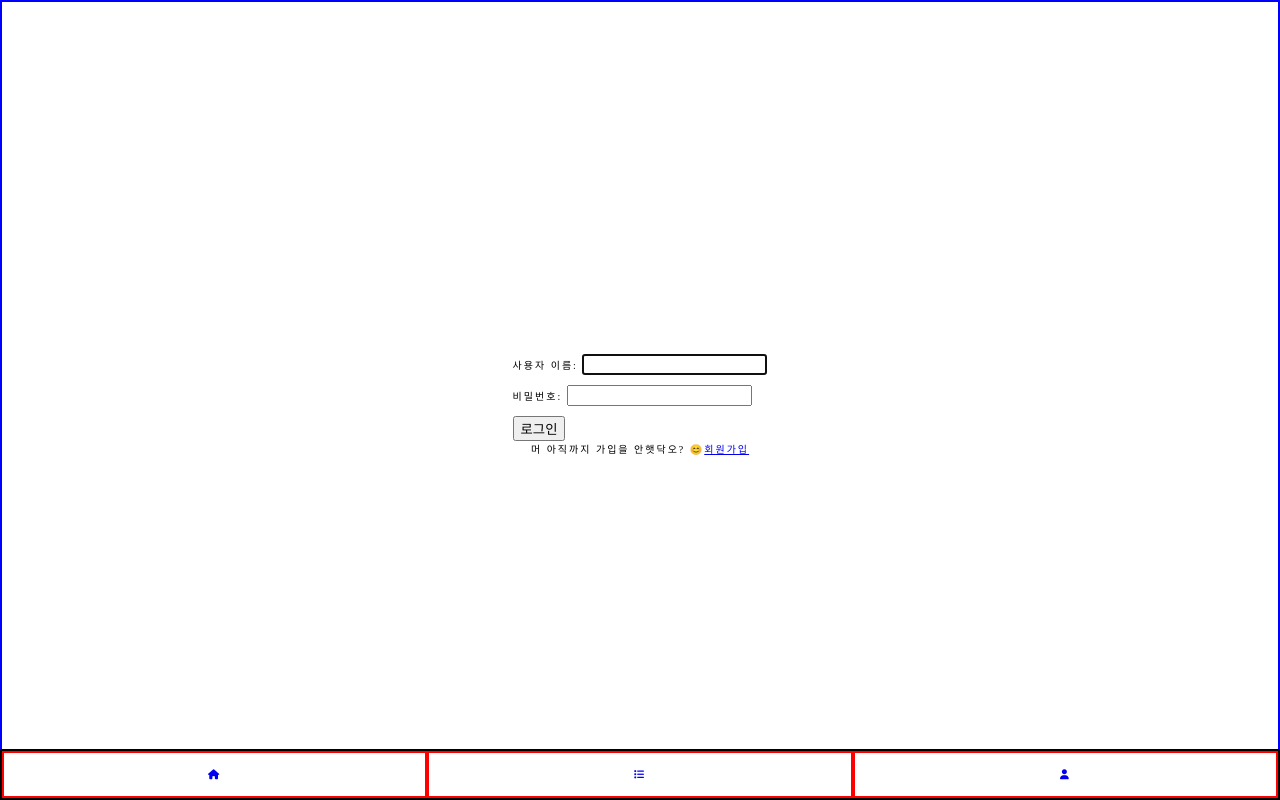
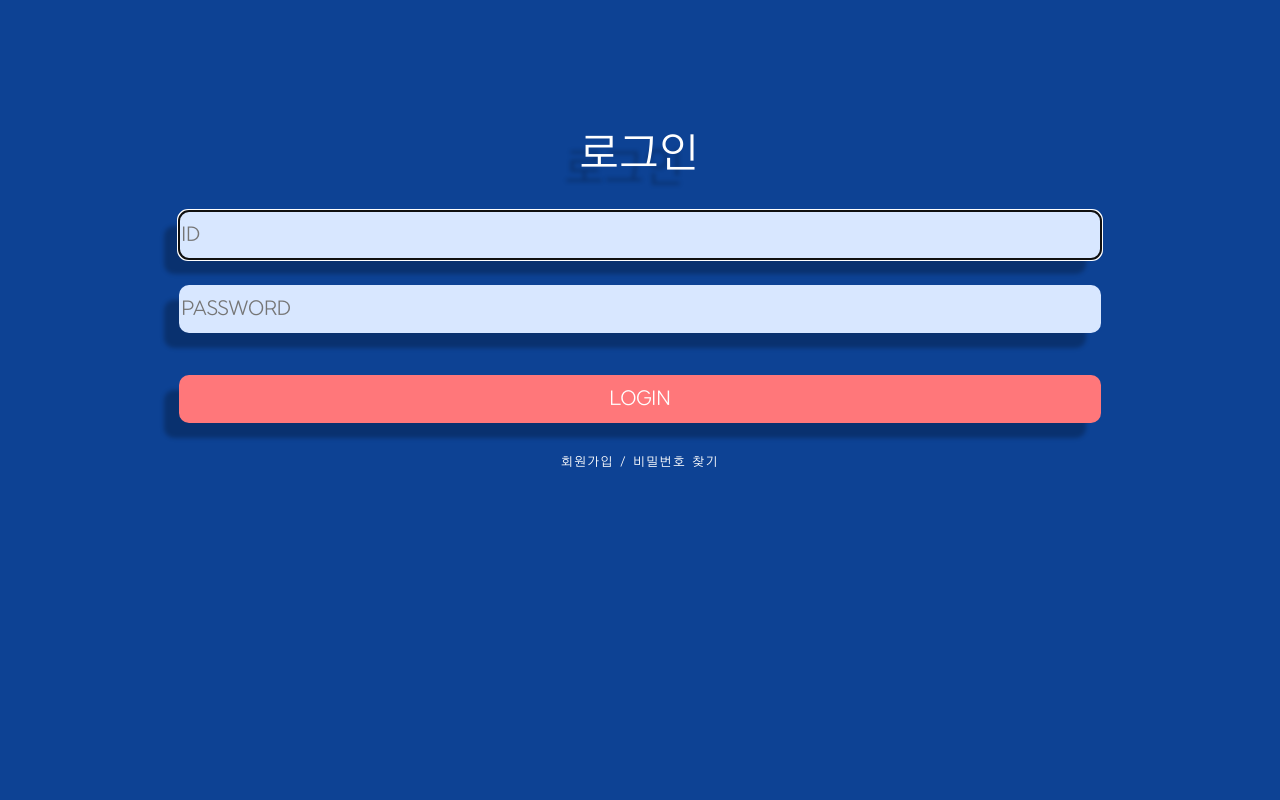
Before and after one commit to Tedhoon/LittleAchievement, a Django app: page /account/login/ in a window 1280 px wide. Run offline with Django 3.2, Linux system fonts and the light colour scheme; parts of the project's set-up code (start-up, migrations or seed data) failed here and were passed over; some libraries are stand-ins or nearby versions.

Commit message:
[mdf] 로그인 페이지

```diff
--- a/LittleAchievement/account/forms.py
+++ b/LittleAchievement/account/forms.py
@@ -36,6 +36,15 @@ class LoginForm(AuthenticationForm):
         super(LoginForm, self).__init__(*args, **kwargs)
         self.fields['username'].label = ""
         self.fields['password'].label = ""
+        self.fields['username'].widget.attrs.update({
+
+            'placeholder': "ID",
+            'class': "input_class"
+        })
+        self.fields['password'].widget.attrs.update({
+            'placeholder': "PASSWORD",
+            'class': "input_class"
+        })
 
     error_messages = {
         'invalid_login': (
--- /dev/null
+++ b/LittleAchievement/account/static/css/account.css
@@ -0,0 +1,64 @@
+/* body{
+    margin:0;
+    font-size:10px;
+    font-style: normal;
+    font-weight: normal;
+    letter-spacing: 2px;
+    display: flex;
+    justify-content: center;
+    align-items: center;
+    flex-direction: column;
+    min-height: 100vh;
+} */
+
+
+
+
+
+.login_letter{
+    margin-top: -15rem;
+    font-size: 40px;
+    color: white;
+    text-shadow: -15px 15px 4px rgba(0, 0, 0, 0.25);
+    height: 110px;
+
+}
+
+
+.input_class{
+ width: 72vw;
+ height: 3rem;
+ font-size: 1.2rem;
+ background: #D8E7FF;
+ box-shadow: -15px 15px 4px rgba(0, 0, 0, 0.25);
+ border-radius: 10px;
+ border:none;
+ margin-bottom: 1rem;
+}
+input:focus{
+    border: none;
+}
+
+.input_class_login{
+    width: 72vw;
+    height: 3rem;
+    margin-top: 1rem;
+    color: white;
+    font-size: 1.2rem;
+    box-shadow: -15px 15px 4px rgba(0, 0, 0, 0.25);
+    background: #FF777A;
+    border-radius: 10px;
+    border:none;
+   }
+
+.login_form_below{
+    margin-top: 2rem;
+    /* background-color: white; */
+    font-size: 12px;
+    line-height: 14px;
+    color:white;
+}
+
+.bottom_nav{
+    display: none;
+}
--- a/LittleAchievement/account/templates/registration/login.html
+++ b/LittleAchievement/account/templates/registration/login.html
@@ -1,12 +1,20 @@
 {% extends 'base.html' %}
+{% load static %}
 {% block extrahead %}
+<link rel="stylesheet" href="{% static 'css/account.css' %}">
 
 {% endblock %}
+
 {% block content %}
-<form method="POST" action="{% url 'login' %}">
-    {% csrf_token %}
-    {{ form.as_p }}
-    <input type="submit" value="로그인">
-</form>
-<div> 머 아직까지 가입을 안햇닥오? 😊<a href="{% url 'signup' %}">회원가입</a></div>
+<div class='login_letter'>
+    <p> 로그인</p>
+</div>
+<div class="login_form">
+    <form method="POST" action="{% url 'login' %}">
+        {% csrf_token %}
+        {{ form.as_p }}
+        <input type="submit" value="LOGIN" class='input_class_login'>
+    </form>
+</div>
+<div class="login_form_below"> <a href="{% url 'signup' %}">회원가입 </a>/ <a href=""> 비밀번호 찾기 </a></div>
 {% endblock %}
--- a/LittleAchievement/account/urls.py
+++ b/LittleAchievement/account/urls.py
@@ -1,11 +1,11 @@
 from django.urls import path
 from django.contrib.auth import views as auth_views
-from .views import signup
+from .views import signup, LoginView
 
 
 urlpatterns = [
     path('signup/', signup, name="signup"),
-    path('login/', auth_views.LoginView.as_view(redirect_authenticated_user=True), name="login"),
+    path('login/', LoginView.as_view(redirect_authenticated_user=True), name="login"),
     path('logout/', auth_views.LogoutView.as_view(), name="logout"),
 
 ]
--- a/LittleAchievement/basestatic/css/base.css
+++ b/LittleAchievement/basestatic/css/base.css
@@ -1,6 +1,8 @@
 body{
     margin:0;
     font-size:10px;
+    font-style: normal;
+    font-weight: normal;
     letter-spacing: 2px;
     display: flex;
     justify-content: center;
@@ -8,15 +10,30 @@ body{
     flex-direction: column;
     min-height: 100vh;
 }
+
+@font-face{
+    font-family: 'NEXON_Lv1_Gothic';
+    src: url("../images/NEXON_Lv1_Gothic.otf");
+    /* src: url("./images/NEXON Lv1 Gothic.woff"); */
+    /* src: url("./images/NEXON Lv1 Gothic.#iefix") format('embedded-opentype'); */
+
+}
+
 * {
     box-sizing: border-box;
+    font-family: 'NEXON_Lv1_Gothic' !important;
 }
+
+a { text-decoration: none; color: white; }
+a:visited { text-decoration: none; }
+
 .container{
-border:2px solid blue;
+border:2px solid #0D4294;
 position: relative;
 padding:1.5rem;
 flex:1;
 width:100vw;
+background: #0D4294;
 
 display: flex;
 justify-content: center;
--- a/LittleAchievement/templates/base.html
+++ b/LittleAchievement/templates/base.html
@@ -30,7 +30,6 @@
             <div class="bottom_nav_item"> <i class="fas fa-list"></i></div>
         </a>
         <a href="#">
-
             <div class="bottom_nav_item"> <i class="fas fa-user"></i></div>
         </a>
     </div>
```
Also changed, not shown: LittleAchievement/basestatic/images/NEXON Lv1 Gothic OTF Bold.otf (added), LittleAchievement/basestatic/images/NEXON Lv1 Gothic OTF Light.otf (added), LittleAchievement/basestatic/images/NEXON_Lv1_Gothic.otf (added).
